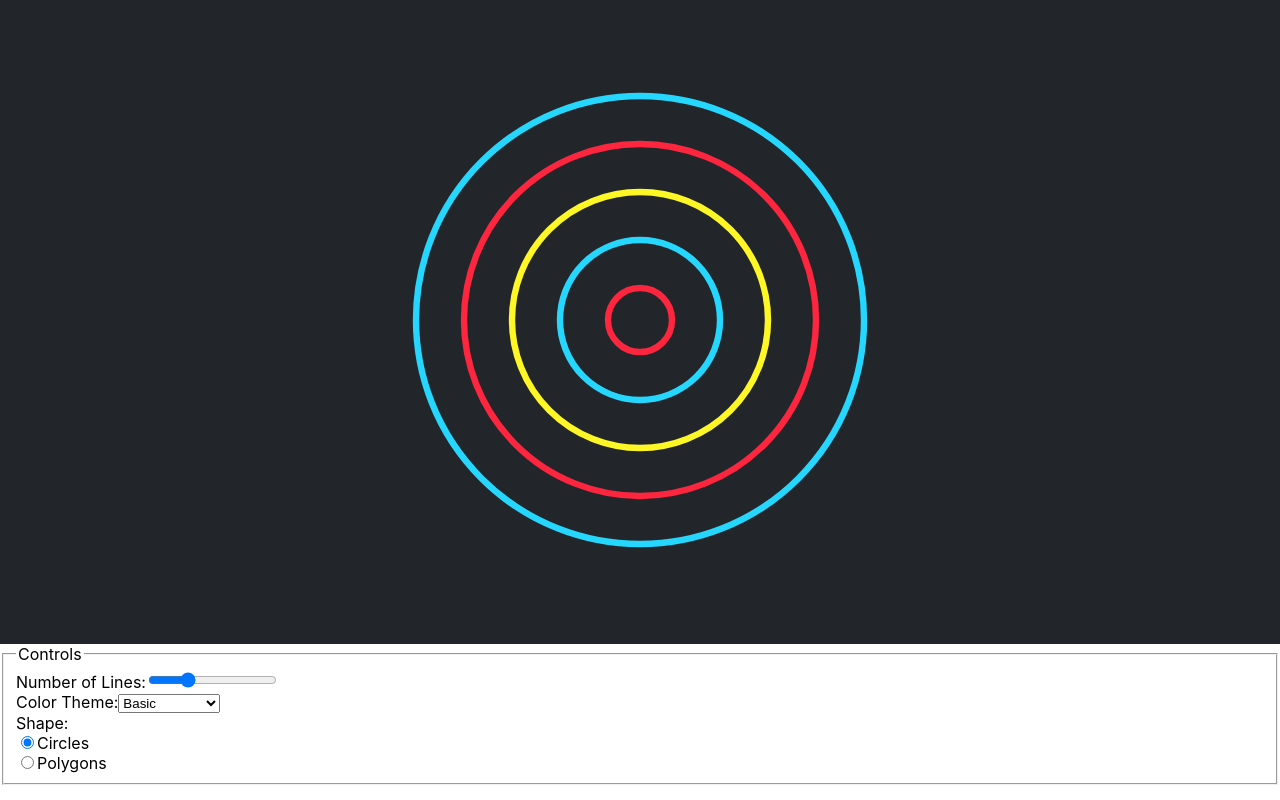
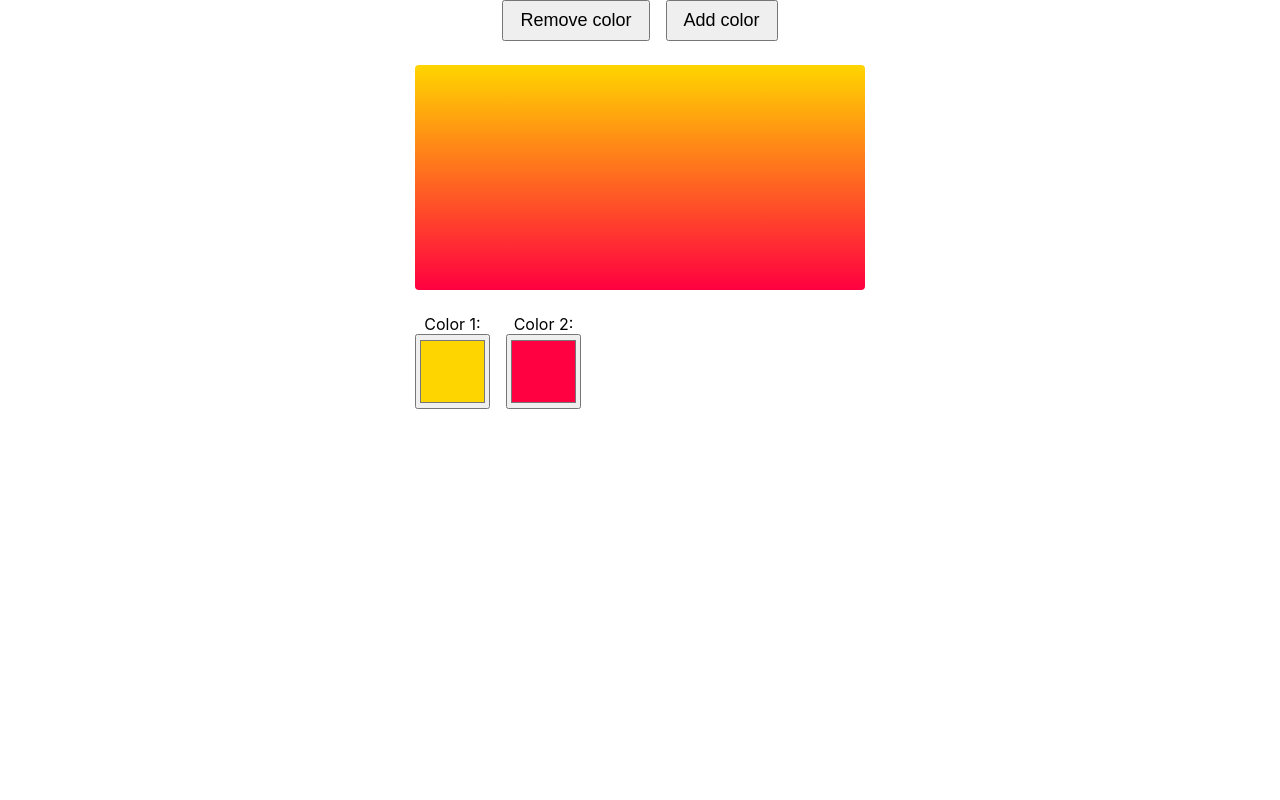
Before and after one commit to calmworld/how-fun, a React (Create React App) app: page / in a window 1280 px wide. Built offline with nearby package versions, Linux system fonts and the light colour scheme.

Commit message:
colorGradiant mutations

```diff
--- a/src/App.js
+++ b/src/App.js
@@ -1,10 +1,10 @@
 import React from 'react';
-import GenerativeArtApp from './GenerativeArtApp/GenerativeArtApp';
+import ColorGradiant from './ColorGradiant/ColorGradiant';
 
 function App() {
   return (
     <div className="app">
-      <GenerativeArtApp />
+      <ColorGradiant />
     </div>
   )
 }
--- /dev/null
+++ b/src/ColorGradiant/ColorGradiant.css
@@ -0,0 +1,42 @@
+.wrapper {
+  max-width: 450px;
+  margin: 0 auto;
+  display: flex;
+  flex-direction: column;
+  gap: 24px;
+}
+
+.gradient-preview {
+  aspect-ratio: 2 / 1;
+  min-height: 75px;
+  border-radius: 4px;
+}
+.colors {
+  display: flex;
+  justify-content: flex-start;
+  flex-wrap: wrap;
+  gap: 16px;
+}
+.color-wrapper {
+  display: flex;
+  flex-direction: column;
+  align-items: center;
+}
+.color-wrapper label {
+  display: block;
+}
+input[type=color] {
+  width: 75px;
+  height: 75px;
+}
+
+.actions {
+  display: flex;
+  justify-content: center;
+  gap: 16px;
+}
+
+.actions button {
+  font-size: 1.125rem;
+  padding: 8px 16px;
+}
--- /dev/null
+++ b/src/ColorGradiant/ColorGradiant.jsx
@@ -0,0 +1,95 @@
+import React from 'react'
+import './ColorGradiant.css';
+
+function ColorGradiant() {
+  const [colors, setColors] = React.useState([
+  '#FFD500',
+  '#FF0040',
+  '#FF0040',
+  '#FF0040',
+  '#FF0040',
+  ]);
+
+  const [
+    numOfVisibleColors,
+    setNumOfVisibleColors,
+  ] = React.useState(2);
+
+  const visibleColors = colors.slice(0, numOfVisibleColors);
+
+  const colorStops = visibleColors.join(', ');
+  const backgroundImage = `linear-gradient(${colorStops})`;
+
+  const handleAddColor = () => {
+    if (numOfVisibleColors >= 5) {
+      window.alert('You got more than 5 colors pro!!!');
+      return;
+    }
+    // const nextColor = [...colors];
+    // nextColor.push('#FF0000');
+    // setColors(nextColor);
+    setNumOfVisibleColors(numOfVisibleColors + 1);
+
+    console.log(visibleColors);
+  }
+
+  const handleRemoveColor = () => {
+     if (numOfVisibleColors <= 2) {
+      window.alert('You cannoot have less than 2 colors pro!!!');
+      return;
+    }
+    // const nextColor = [...colors];
+    // nextColor.pop();
+    // setColors(nextColor);
+    setNumOfVisibleColors(numOfVisibleColors - 1);
+
+    console.log(visibleColors);
+  }
+
+  return (
+    <div className="wrapper">
+      <div className="actions">
+        <button onClick={handleRemoveColor}>
+          Remove color
+        </button>
+        <button onClick={handleAddColor}>
+          Add color
+        </button>
+      </div>
+
+      <div
+        className="gradient-preview"
+        style={{
+          backgroundImage,
+        }}
+          />
+
+          <div className="colors">
+        {visibleColors.map((color, index) => {
+          const colorId = `color-${index}`;
+          return (
+            <div key={colorId} className="color-wrapper">
+              <label htmlFor={colorId}>
+                Color {index + 1}:
+              </label>
+              <div className="input-wrapper">
+                <input
+                  id={colorId}
+                  type="color"
+                  value={color}
+                  onChange={(event) => {
+                    const nextColors = [...colors]
+                    nextColors[index] = event.target.value;
+                    setColors(nextColors);
+                  }}
+                />
+              </div>
+            </div>
+          );
+        })}
+      </div>
+    </div>
+  )
+}
+
+export default ColorGradiant;
```
